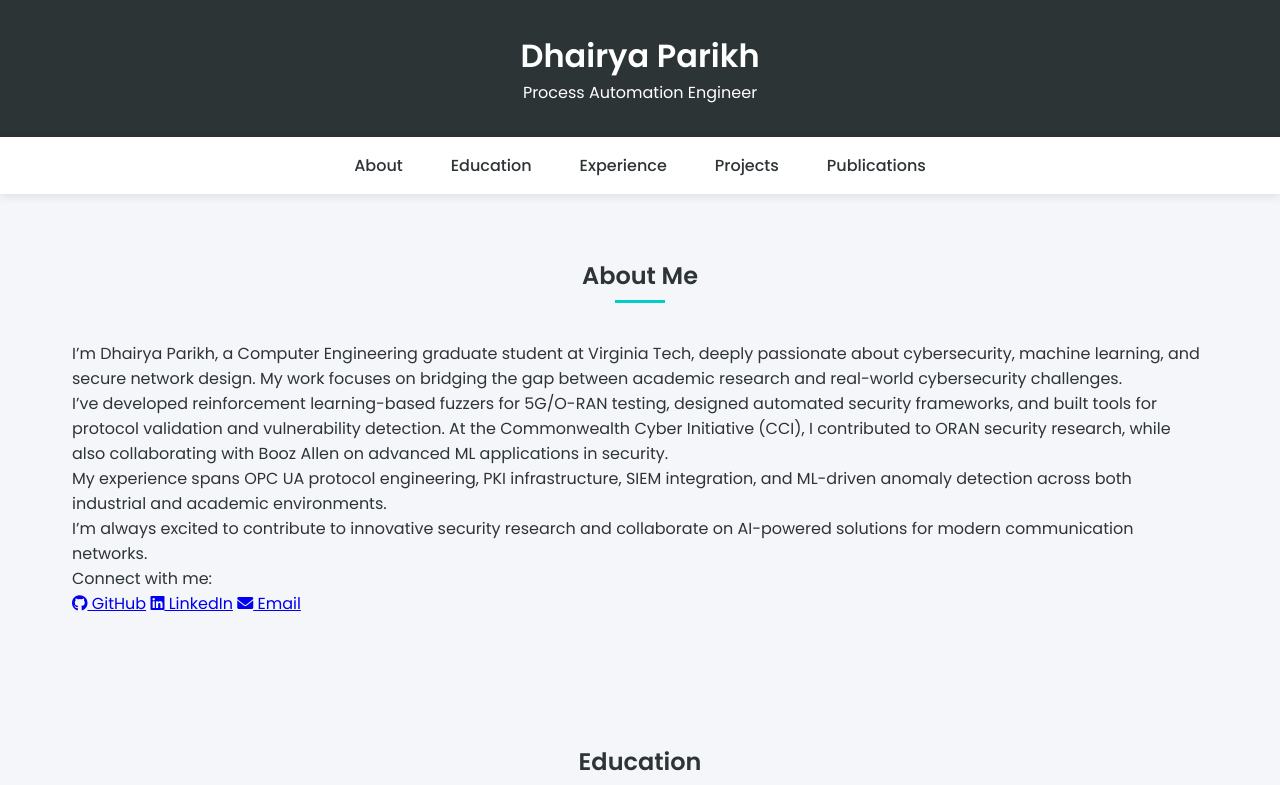
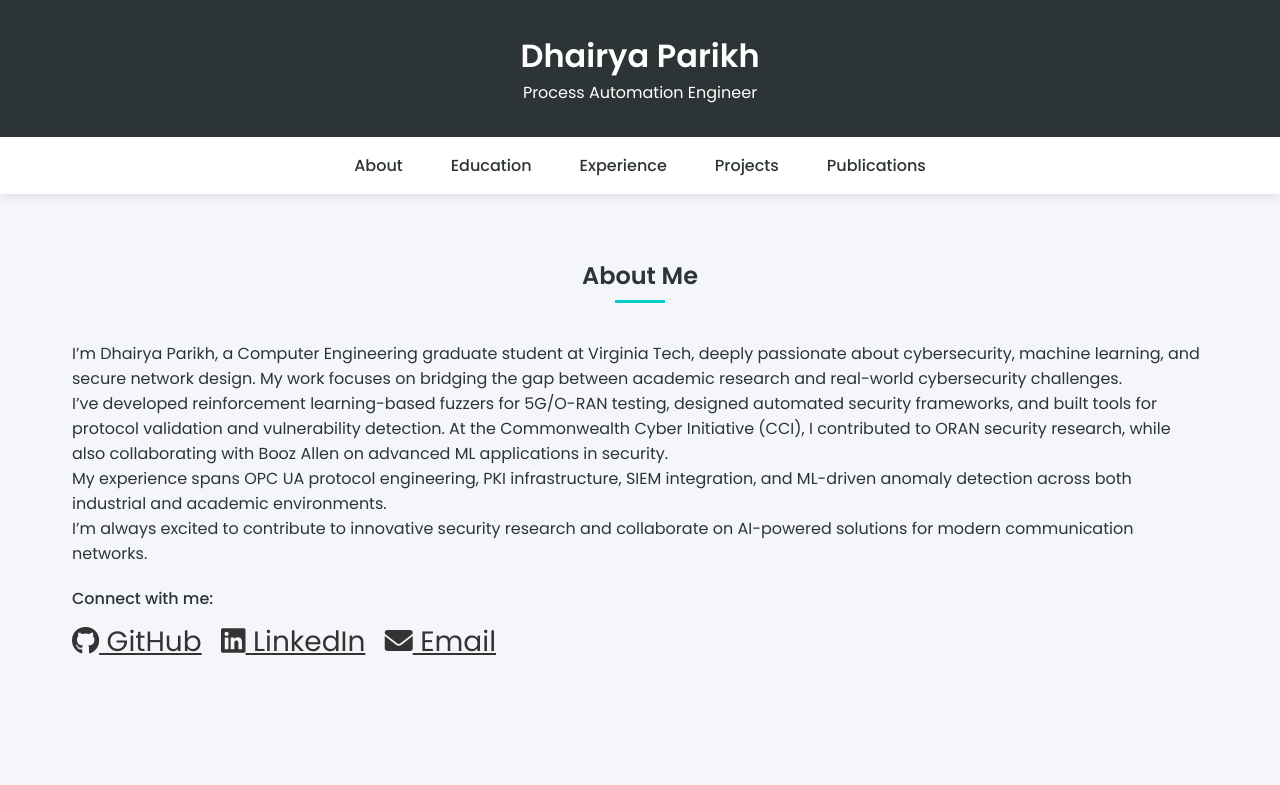
Before and after one commit to dhairya-eng/Portfolio, a plain HTML site: page index1.html in a window 1280 px wide. Shown: the top 785 px of the page. Drawn offline with Linux system fonts and the light colour scheme.

Commit message:
Update styles.css

```diff
--- a/styles.css
+++ b/styles.css
@@ -188,3 +188,32 @@ body {
       margin: 1.5rem 0;
   }
 }
+.social-links {
+  margin-top: 20px;
+}
+
+.social-links p {
+  margin-bottom: 10px;
+  font-weight: 500;
+}
+
+.icon-link {
+  display: inline-block;
+  margin-right: 15px;
+  font-size: 28px;
+  color: #333;
+  transition: transform 0.2s ease, color 0.2s ease;
+}
+
+.icon-link:hover {
+  color: #0077b5; /* LinkedIn blue */
+  transform: scale(1.2);
+}
+
+.icon-link:nth-child(2):hover {
+  color: #333; /* GitHub */
+}
+
+.icon-link:nth-child(3):hover {
+  color: #d44638; /* Gmail red */
+}
```
